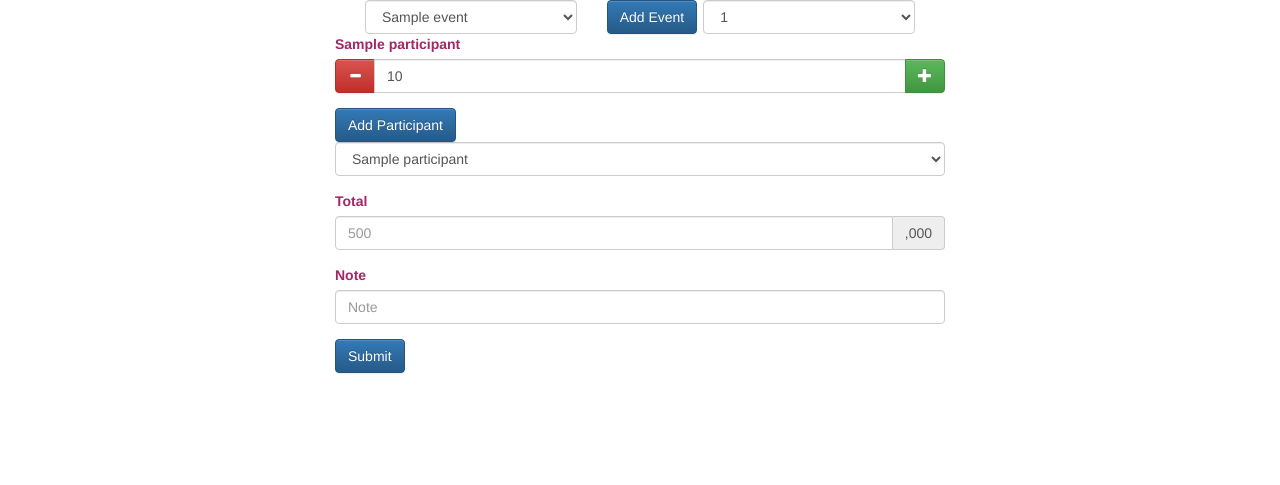
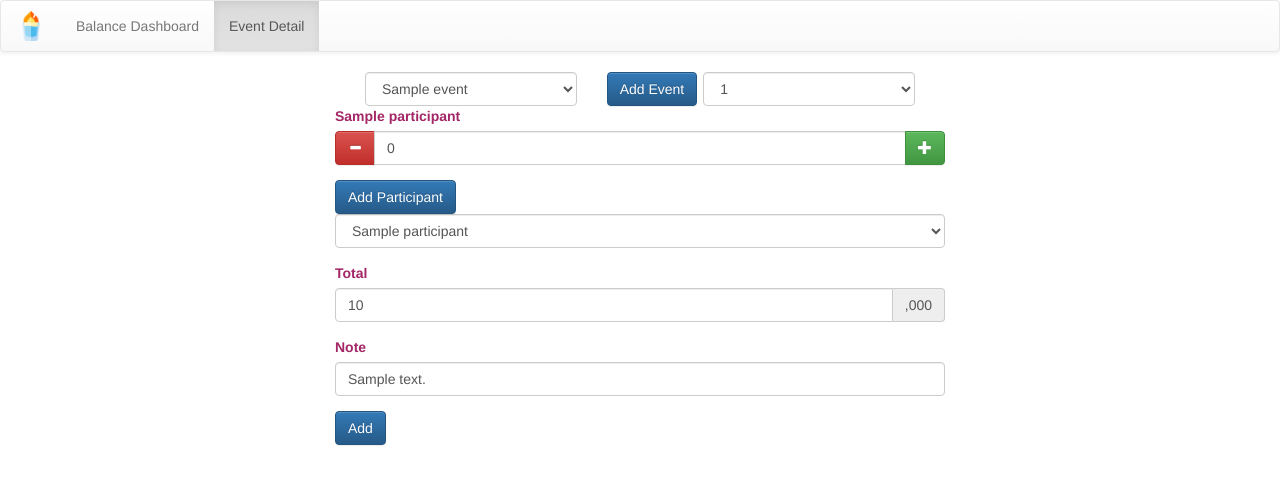
Before and after one commit to mri3in/drunk, a Django app: page /shots/ in a window 1280 px wide. Shown: the top 485 px of the page. Run offline with Django 3.2, Linux system fonts and the light colour scheme; tables that the repository leaves empty hold one stand-in row (values such as "Sample post"); some libraries are stand-ins or nearby versions.

Commit message:
update nav

```diff
--- a/shots/static/drunk/style.css
+++ b/shots/static/drunk/style.css
@@ -97,3 +97,12 @@ body {
   height: 10%;
   width: 100%
 }
+
+.center-block {
+  float: none;
+  margin: 0 auto;
+}
+
+.navbar-brand {
+  padding-top: 10px !important;
+}
--- a/shots/templates/shots/index.html
+++ b/shots/templates/shots/index.html
@@ -20,10 +20,10 @@
     <script>
       document.addEventListener('DOMContentLoaded', () => {
         document.querySelectorAll('.quantity-left-minus').forEach(button => {
-          var inputId = button.dataset.field;
+          let inputId = button.dataset.field;
           console.log(inputId);
           button.onclick = function () {
-            var quantity = parseInt($("#"+inputId).val());
+            let quantity = parseInt($("#"+inputId).val());
             console.log(parseInt($("#"+inputId).val()));
             if( quantity > 0 ) {
               $("#"+inputId).val(quantity - 1);
@@ -35,12 +35,12 @@
         });
 
         document.querySelectorAll('.quantity-right-plus').forEach(button => {
-          var inputId = button.dataset.field;
+          let inputId = button.dataset.field;
           button.onclick = function () {
-            var quantity = parseInt($("#"+inputId).val());
+            let quantity = parseInt($("#"+inputId).val());
             $("#"+inputId).val(quantity + 1);
             if($("#"+inputId).val() > 0){
-              var buttons = document.querySelectorAll('[data-field="'+inputId+'"]');
+              let buttons = document.querySelectorAll('[data-field="'+inputId+'"]');
               for (i = 0; i < buttons.length; ++i) {
                 if(buttons[i].classList.contains('quantity-left-minus')){
                   if(buttons[i].disabled == true){
@@ -53,18 +53,80 @@
         });
 
         // assign value to a hidden field on add participant modal
-        $('#participant-round-id').val($('#roundList').val());
+        updateRoundId();
+        getRoundDetail($('#roundList').val())
 
-        // on the change of the round, change the value accordingly
+        // on the change of the round, change the value accordingly in participant modal
         $('#roundList').change(function() {
-          $('#participant-round-id').val($(this).val());
+          updateRoundId();
+          getRoundDetail($(this).val());
         });
 
+        $('#eventList').change(function () {getRound($(this).val())});
       });
+      // end of document.ready
+
+      function getRound(eventId) {
+          fetch(`getRoundList/${eventId}`)
+          .then(response => response.text())
+          .then(text => {
+            $('#roundList').empty();
+            $('#roundList').append(text);
+            updateRoundId();
+            getRoundDetail($('#roundList').val())
+          });
+      };
+
+      function updateRoundId() {
+        $('#participant-round-id').val($('#roundList').val());
+        // alert($('#participant-round-id').val());
+      };
+
+      function getRoundDetail(roundId) {
+        if (roundId != 0){
+          fetch(`getRoundDetail/${roundId}`)
+          .then(response => response.json())
+          .then(data => {
+            $('#total').val(data.total);
+            $('#payeeList').val(data.payee);
+            $('#note').val(data.note);
+            for (p in data.pq) {
+              $(`#${p}`).val(data.pq[p]);
+            };
+          });
+        }
+        else {
+          $('#form_event').trigger('reset');
+        };
+      };
 
     </script>
   </head>
   <body>
+    <nav class="navbar navbar-default">
+      <div class="container-fluid">
+        <!-- Brand and toggle get grouped for better mobile display -->
+        <div class="navbar-header">
+          <button type="button" class="navbar-toggle collapsed" data-toggle="collapse" data-target="#bs-example-navbar-collapse-1" aria-expanded="false">
+            <span class="sr-only">Toggle navigation</span>
+            <span class="icon-bar"></span>
+            <span class="icon-bar"></span>
+            <span class="icon-bar"></span>
+          </button>
+          <a class="navbar-brand" href="#">
+            <img src="{% static 'assets/shot.png' %}" height="30" width="30">
+          </a>
+        </div>
+
+        <!-- Collect the nav links, forms, and other content for toggling -->
+        <div class="collapse navbar-collapse" id="bs-example-navbar-collapse-1">
+          <ul class="nav navbar-nav">
+            <li><a href="dashboard/{{lastEvent.id}}">Balance Dashboard<span class="sr-only">(current)</span></a></li>
+            <li class="active"><a href="./{{lastEvent.id}}">Event Detail</a></li>
+          </ul>
+        </div><!-- /.navbar-collapse -->
+      </div><!-- /.container-fluid -->
+    </nav>
     <div class="clearfix"></div>
     <div class="col-lg-3"></div>
     <form class="col-lg-6" id="form_event" action="{% url 'shots:addRound' %}" method="post">
@@ -101,6 +163,7 @@
         </div>
       </div>
       <div class="clearfix"></div>
+      <div id="participantList">
         {% for participant in participants %}
           <div class="form-group">
             <label>{{ participant.name }} </label>
@@ -111,7 +174,7 @@
                 </button>
               </span>
               <input type="hidden" name="participant" value="{{ participant.id }}">
-            <input type="text" id="{{ participant.name }}-quantity" name="quantity-{{ participant.id }}" class="form-control input-number" value="10" min="1" max="100">
+              <input type="text" id="{{ participant.name }}-quantity" name="quantity-{{ participant.id }}" class="form-control input-number" value="0" min="0" max="100">
               <span class="input-group-btn">
                 <button type="button" class="quantity-right-plus btn btn-success btn-number" data-type="plus" data-field="{{ participant.name }}-quantity">
                     <span class="glyphicon glyphicon-plus"></span>
@@ -121,12 +184,14 @@
           </div>
           <div class="clearfix"></div>
         {% endfor %}
+      </div>
       <button type="button" class="btn btn-primary" data-toggle="modal" data-target="#AddParticipantModal">
         Add Participant
       </button>
       <div class="clearfix"></div>
       <div class="form-group">
         <select id="payeeList" class="form-control" name="payee">
+          <option selected disabled hidden value="">Please select one</option>
           {% for participant in participants %}
             <option value="{{ participant.id }}">{{ participant.name }}</option>
           {% endfor %}
@@ -135,15 +200,15 @@
       <div class="form-group">
         <label>Total </label>
         <div class="input-group">
-          <input type="text" class="form-control" placeholder="500" name="total">
+          <input id="total" type="text" class="form-control" placeholder="500" name="total" required>
           <span class="input-group-addon">,000</span>
         </div>
       </div>
       <div class="form-group">
         <label>Note </label>
-        <input type="text" class="form-control" placeholder="Note" name="note">
+        <input id="note" type="text" class="form-control" placeholder="Note" name="note">
       </div>
-      <button type="submit" class="btn btn-primary">Submit</button>
+      <button type="submit" class="btn btn-primary">Add</button>
     </form>
 
     <!-- Modals start here -->
--- a/shots/urls.py
+++ b/shots/urls.py
@@ -3,12 +3,18 @@ from . import views
 
 app_name = "shots"
 urlpatterns = [
+    # index page
     path('', views.index, name="index"),
     path('<int:eventId>', views.index, name="index_shot"),
     path("addRound", views.addRound, name="addRound"),
     path("addEvent", views.addEvent, name="addEvent"),
     path("addParticipant", views.addParticipant, name="addParticipant"),
+    path("getRoundList/<int:eventId>", views.getRoundList, name="get_round_list"),
+    path("getRoundDetail/<int:roundId>", views.getRoundDetail, name="get_round_detail"),
+
+    # dashboard page
     path("dashboard/<int:eventId>", views.dashboard, name="dashboard"),
     path("dashboard_table/<int:eventId>", views.dashboard_table, name="dashboard_table")
-    # path("test", views.test, name="test")
+
+    # , path("test", views.test, name="test")
 ]
--- a/shots/views.py
+++ b/shots/views.py
@@ -10,9 +10,9 @@ def index(request, **kwarg):
     if kwarg:
         lastEvent = Event.objects.get(pk=int(kwarg['eventId']))
     else:
-        lastEvent = Event.objects.order_by('id')[0]
-    events = Event.objects.order_by('-date')
-    rounds = lastEvent.rounds.order_by('-datetime')
+        lastEvent = Event.objects.order_by('-id')[0]
+    events = Event.objects.order_by('-id')
+    rounds = lastEvent.rounds.order_by('-order')
     participants = []
     lastRound = ""
     if rounds:
@@ -25,6 +25,10 @@ def index(request, **kwarg):
                 # print(f"roundparticipant : {rp}")
                 if rp.participant not in participants:
                     participants.append(rp.participant)
+    if not participants:
+        pList = Participant.objects.filter(type = 1)
+        for p in pList:
+            participants.append(p)
     # print("---------")
     # print(f"participants: {participants}")
     # print(f"lastEvent: {lastEvent}")
@@ -210,3 +214,40 @@ def dashboard_table(request, eventId):
         'totalCost' : totalCost
     }
     return JsonResponse(response)
+
+
+def getRoundList(request, eventId):
+    rounds = Round.objects.filter(event = eventId).order_by('-order')
+    lastEvent = Event.objects.order_by('-id')[0]
+    html = ''
+    if lastEvent.id == eventId:
+        html = '<option value=0> + New Round</option>'
+    for i, r in enumerate(rounds):
+        if i == 0:
+            html += '<option value="' + str(r.id) + '" selected> ' + str(r.order) + '</option>'
+        else:
+            html += '<option value="' + str(r.id) + '"> ' + str(r.order) + '</option>'
+    return HttpResponse(html)
+
+
+def getRoundDetail(request, roundId):
+    if int(roundId):
+        r = Round.objects.get(pk=int(roundId))
+        rpList = RoundParticipant.objects.filter(round = int(roundId))
+
+        pq = {}
+        pq['total'] = r.total
+        pq['payee'] = r.payee.id
+        # pq['payee-name'] = r.payee.name
+        pq['note'] = r.note
+        pq['pq'] = {}
+
+        for rp in rpList:
+            p = str(rp.participant.name) + "-quantity"
+            q = rp.quantity
+            pq['pq'][str(p)] = q
+        return JsonResponse(pq)
+
+
+def test(request):
+    return render (request, 'shots/test.html')
```
Also changed, not shown: shots/templates/shots/dashboard.html (+42 -49 lines), shots/templates/shots/test.html (+6 -29 lines), shots/static/assets/shot.png (added). Lines whose indentation alone changed are shown as unchanged.
